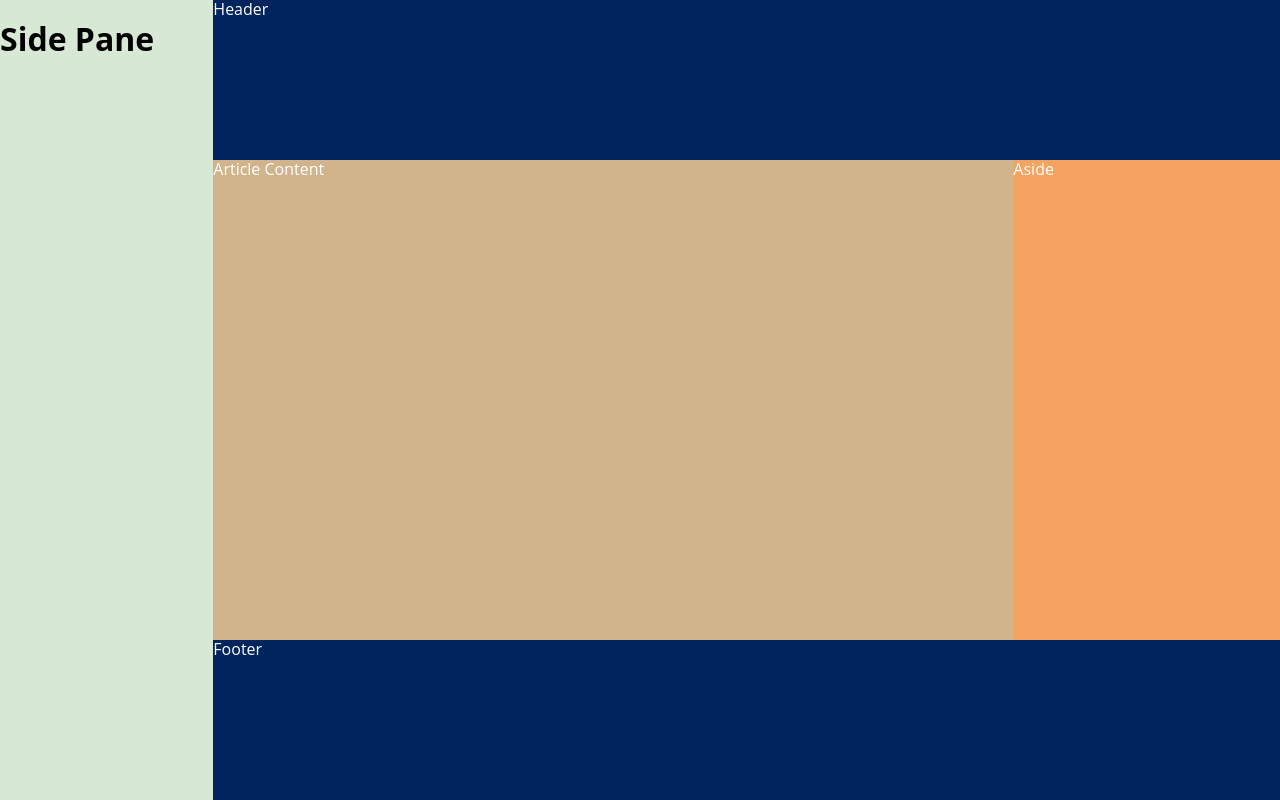
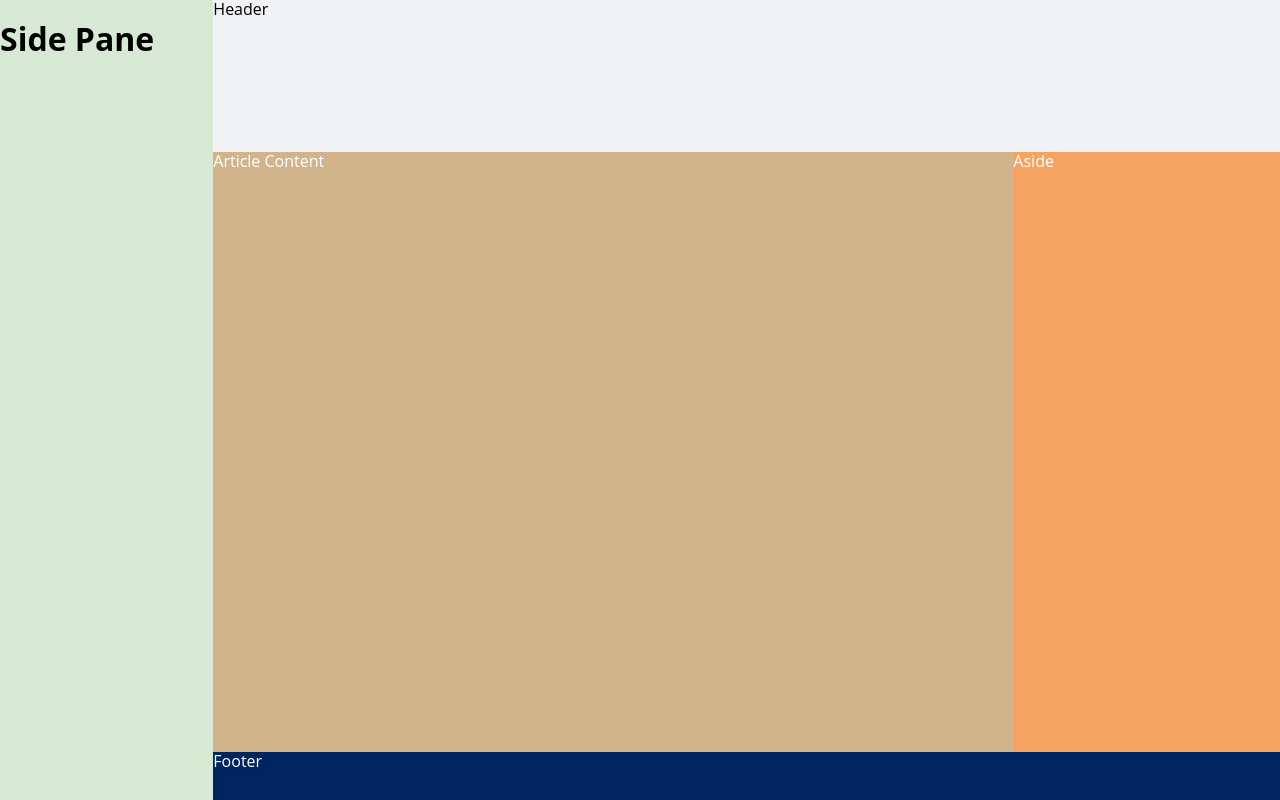
Before and after one commit to pedro-young-wedbush/wb-design-lib, a React (Create React App) app: page / in a window 1280 px wide. Built offline with nearby package versions, Linux system fonts and the light colour scheme.

Commit message:
start the landing page

```diff
--- a/src/global.ts
+++ b/src/global.ts
@@ -46,17 +46,19 @@ export const Header = styled.div`
   padding: 0;
   margin: 0;
 
-  height: 20vh;
+  height: 240px;
 
-  color: white;
-  background-color: #00245d;
+  color: black;
+  background-color: #F0F2F5;
+  border-bottom: 5px red;
+  border
 `
 
 export const MainContentWrapper = styled.div`
   display: flex;
   flex-direction: row;
 
-  min-height: 60vh;
+  min-height: 75%;
 
   color: black;
   /* background-color: lightcoral; */
@@ -64,7 +66,7 @@ export const MainContentWrapper = styled.div`
 `
 
 export const Footer = styled.div`
-  height: 20vh;
+  height: 76px;
 
   color: white;
   /* background-color: #f0f2f5; */
```
